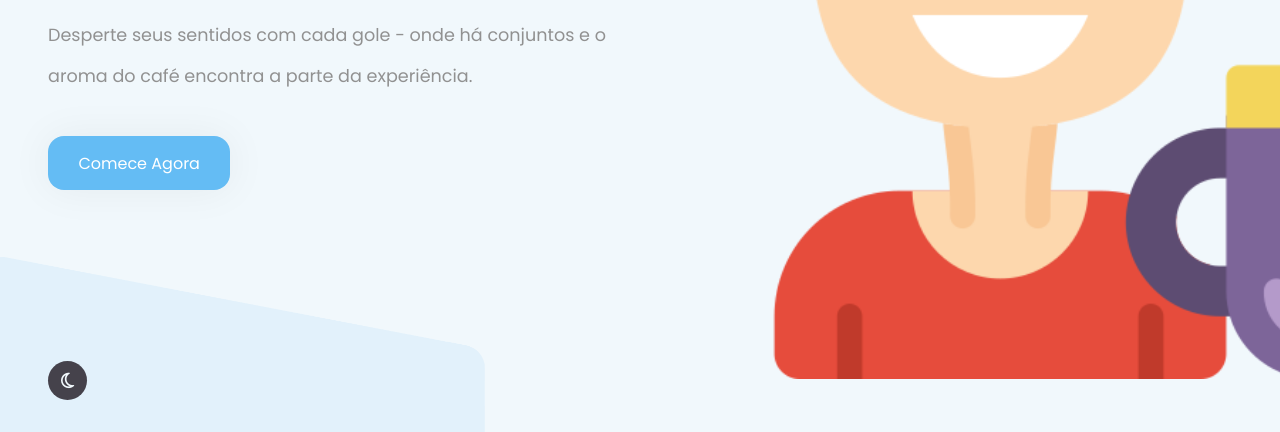
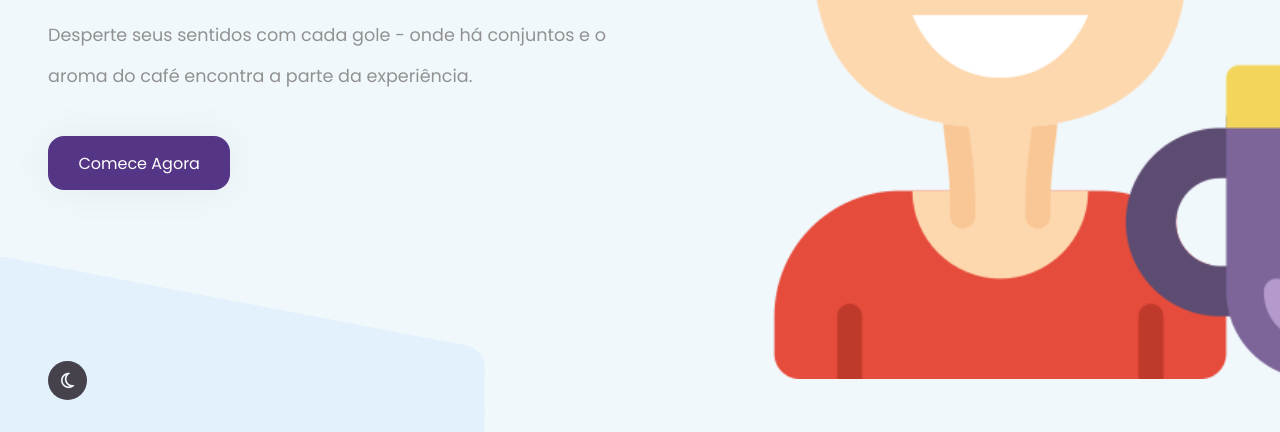
Before and after one commit to bryancardosoo/landingPage, a plain HTML site: page index.html in a window 1280 px wide. Shown: the part 455-887 px from the top of the page. Drawn offline with Linux system fonts and the light colour scheme.

Commit message:
Mudanças na cor

```diff
--- a/style.css
+++ b/style.css
@@ -1,8 +1,8 @@
 @import url("https://fonts.googleapis.com/css2?family=Poppins:wght@100;200;300;400;500;600;700;800;900&display=swap");
 
 .light {
-  --mainColor: #64bcf4;
-  --hoverColor: #5bacdf;
+  --mainColor: #553686;
+  --hoverColor: #553686;
   --backgroundColor: #f1f8fc;
   --darkOne: #312f3a;
   --darkTwo: #45424b;
@@ -11,8 +11,8 @@
 }
 
 .dark {
-  --mainColor: #64bcf4;
-  --hoverColor: #5bacdf;
+  --mainColor: #553686;
+  --hoverColor: #553686;
   --backgroundColor: #192e3a;
   --darkOne: #f3f3f3;
   --darkTwo: #fff;
```
